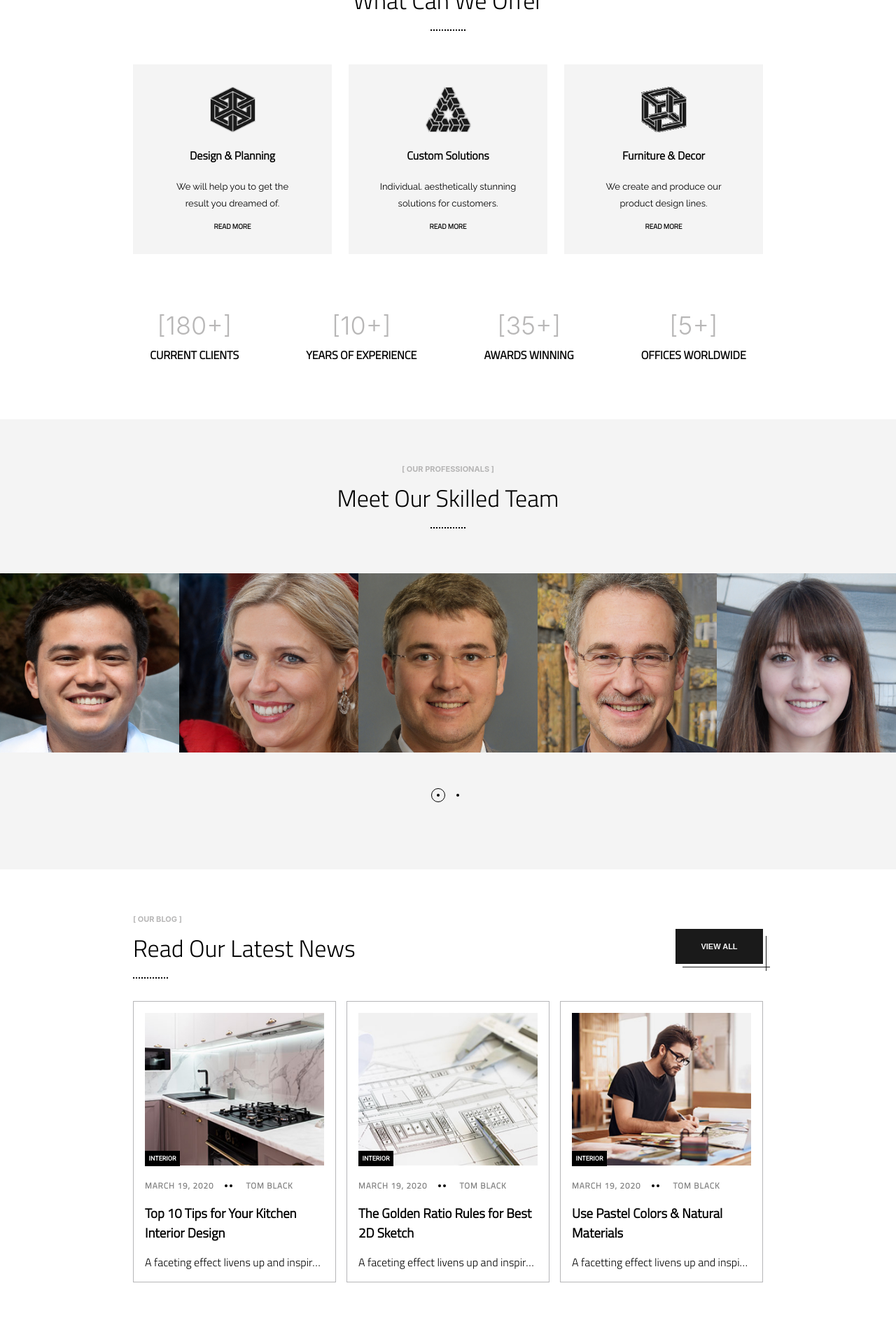
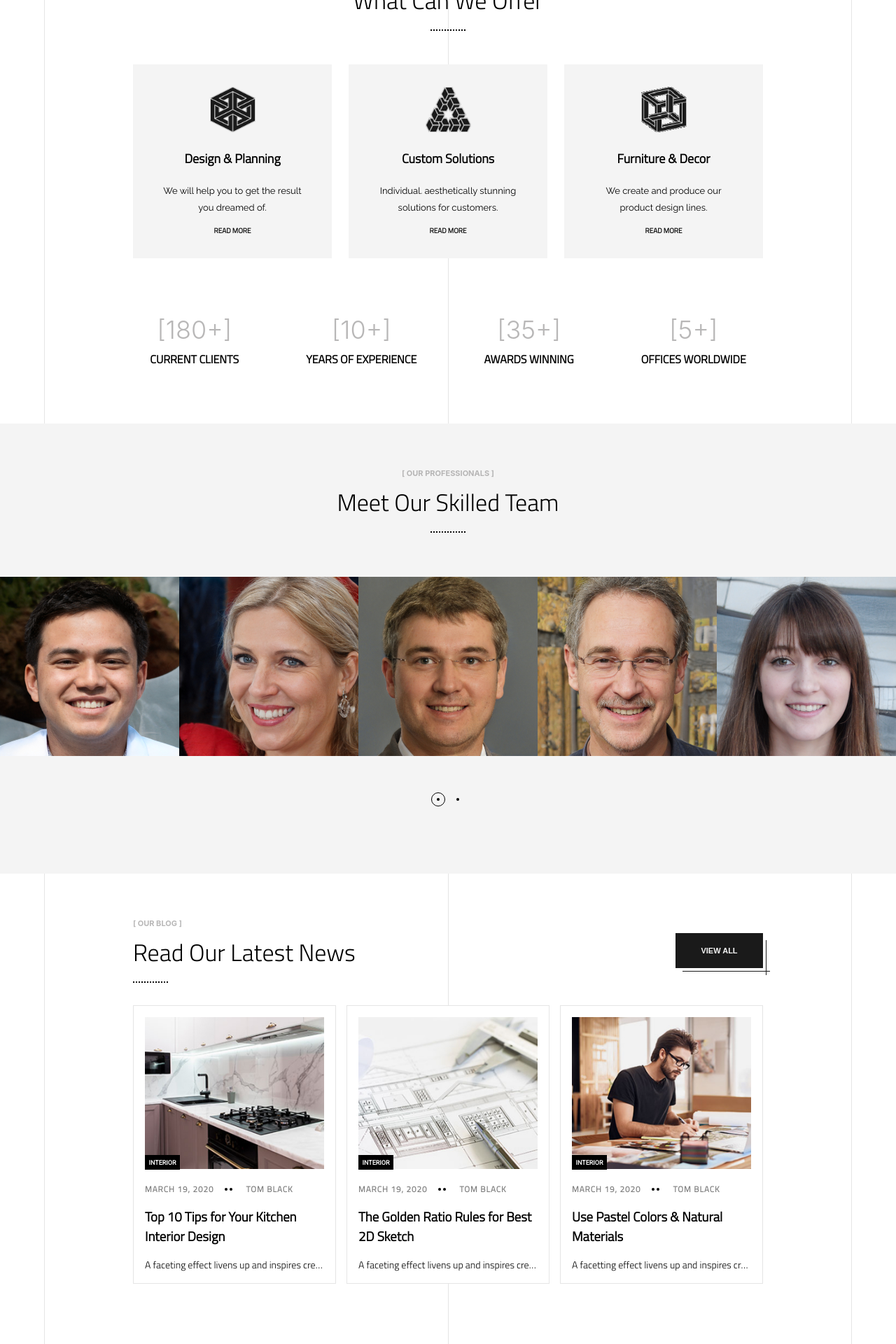
Before and after one commit to SharjeelSIqbal/headwire-assessment, a React (Create React App) app: page /portfolio in a window 1280 px wide. Shown: the part 1160-3080 px from the top of the page at 70% size. Built offline with nearby package versions, Linux system fonts and the light colour scheme; a web font is replaced by a local one.

Commit message:
Made the background style for about us section and blog section

```diff
--- a/src/components/about-us-section/about-us-card.jsx
+++ b/src/components/about-us-section/about-us-card.jsx
@@ -2,7 +2,7 @@ const AboutUsCard = ({ content }) => (
   <div className='about-us-card w-33'>
     <div className="column-center titillium mtb-2 plr-3">
         <img  className='about-us-icon-100' src={content.img} alt={content.heading} />
-        <h4 className='mb-pt5'>{content.heading}</h4>
+        <h4 className='mb-pt5 about-us-card-heading'>{content.heading}</h4>
         <p className='raleway text-align-center about-card-context '>{content.context}</p>
         <a className='about-us-read-more bold uppercase'>Read more</a>
     </div>
--- a/src/components/about-us.jsx
+++ b/src/components/about-us.jsx
@@ -1,4 +1,4 @@
-import { BracketHeading, SectionSubHeading } from './layout'
+import { BracketHeading, SectionSubHeading, WhiteBackgroundStyle } from './layout'
 import { AboutUsCardContainer } from './about-us-section'
 import '../css/about-us.css';
 
@@ -18,7 +18,7 @@ const AboutUs = () => {
   }]
 
   return (
-    <div id='#about-us' className='ptb-4'>
+    <div id='#about-us' className='ptb-4 relative'>
       <div className='w-container column-center m-center'>
         <div className='column-center'>
           <BracketHeading className='uppercase'> Our Services </BracketHeading>
@@ -37,6 +37,7 @@ const AboutUs = () => {
             ))}
         </div>
       </div>
+      <WhiteBackgroundStyle />
     </div>
   )
 }
--- a/src/components/blog.jsx
+++ b/src/components/blog.jsx
@@ -1,9 +1,9 @@
 import '../css/blog.css'
 import { BlogCardContainer } from './blog-section'
-import { BracketHeading, SectionSubHeading } from './layout'
+import { BracketHeading, SectionSubHeading, WhiteBackgroundStyle } from './layout'
 
 const Blog = () => (
-  <div className='ptb-4'>
+  <div className='ptb-4 relative'>
     <div id='blog' className='w-container column m-center'>
       <div className="flex space-between align-center">
         <div className='column'>
@@ -19,6 +19,7 @@ const Blog = () => (
       </div>
       <BlogCardContainer />
     </div>
+    <WhiteBackgroundStyle />
   </div>
 )
 
--- /dev/null
+++ b/src/components/layout/background-style.jsx
@@ -0,0 +1,9 @@
+const WhiteBackgroundStyle = () => (
+  <div className='w-100 white-background'>
+    <div className='white-background-box m-center'>
+      <div className='white-background-mid w-50' />
+    </div>
+  </div>
+)
+
+export default WhiteBackgroundStyle
--- a/src/components/layout/index.js
+++ b/src/components/layout/index.js
@@ -2,9 +2,11 @@ import { default as BracketHeading } from './bracket-heading'
 import { default as SectionSubHeading } from './section-sub-heading'
 import { default as TeamCarouselButton } from './team-carousel-button'
 import { default as ScrollToTop } from './scroll-to-top'
+import { default as WhiteBackgroundStyle } from './background-style'
 export {
   BracketHeading,
   SectionSubHeading,
   ScrollToTop,
   TeamCarouselButton,
+  WhiteBackgroundStyle,
 }
--- a/src/css/about-us.css
+++ b/src/css/about-us.css
@@ -25,3 +25,7 @@
 .about-us-accolade {
   font-size: 16px;
 }
+
+.about-us-card-heading {
+  font-size: 18px;
+}
--- a/src/css/blog.css
+++ b/src/css/blog.css
@@ -49,8 +49,9 @@
 
 
 .blog-card {
-  border: 1px solid #B6B6B8;
+  border: 1px solid rgba(0, 0, 0, .1);
   width: 32%;
+  background-color: white;
 }
 
 
@@ -65,6 +66,7 @@
 }
 
 .blog-content {
+  font-size: 14px;
   white-space: nowrap;
   text-overflow: ellipsis;
   overflow: hidden;
--- a/src/css/layout.css
+++ b/src/css/layout.css
@@ -188,7 +188,7 @@ button {
 }
 
 .plr-3 {
-  padding: 0rem 2.75rem;
+  padding: 0rem 2.6rem;
 }
 
 .ptb-4 {
@@ -412,3 +412,28 @@ width: 25%;
   bottom: 56px;
   right: 50px;
 }
+
+
+/* White Background */
+
+.white-background {
+  position: absolute;
+  z-index: -1;
+  top: 0;
+  right: 0;
+  left: 0;
+  bottom: 0;
+}
+
+.white-background-box {
+  max-width: 90%;
+  width: 100%;
+  height: 100%;
+  border-left: 1px rgba(0, 0, 0, .1) solid;
+  border-right: 1px rgba(0, 0, 0, .1) solid;
+}
+
+.white-background-mid {
+  height: 100%;
+  border-right: 1px rgba(0, 0, 0, .1) solid;
+}
```
